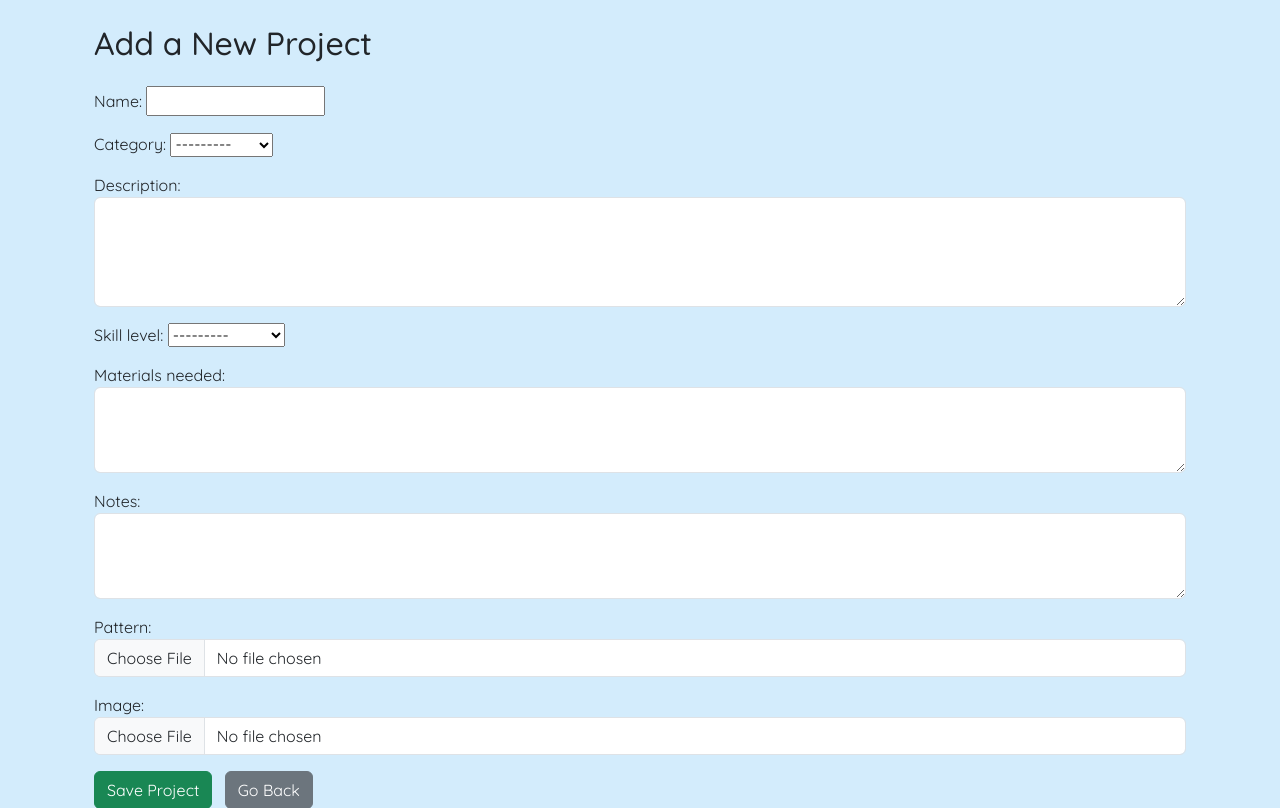
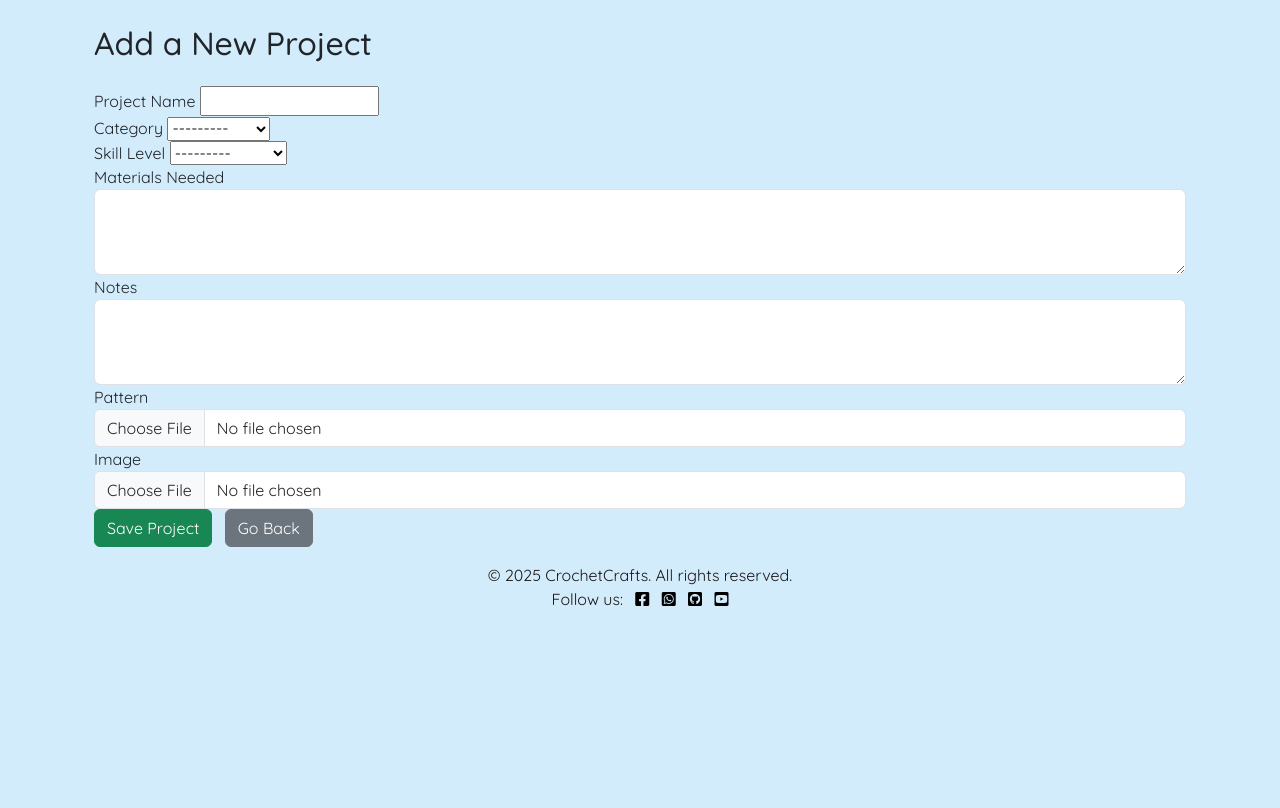
Before and after one commit to louisesykes198/the-crochet-files, a Django app: page /project/new/ in a window 1280 px wide. Shown: the part 59-867 px from the top of the page. After the commit the page ends 665 px from the top, so only its background shows below. Run offline with Django 4.2, Linux system fonts and the light colour scheme; the visitor is signed in with stand-in values (Sample User, id 1).

Commit message:
Added updated html to add-project.html

```diff
--- a/crochet_app/templates/add_project.html
+++ b/crochet_app/templates/add_project.html
@@ -7,8 +7,90 @@
     <form method="POST" enctype="multipart/form-data">
         {% csrf_token %}
 
-        <!-- Render the form fields here -->
-        {{ form.as_p }}
+        <!-- Render form fields manually for more control -->
+        <div class="form-group">
+            <label for="{{ form.name.id_for_label }}">Project Name</label>
+            {{ form.name }}
+            {% if form.name.errors %}
+                <div class="invalid-feedback">
+                    {% for error in form.name.errors %}
+                        <p>{{ error }}</p>
+                    {% endfor %}
+                </div>
+            {% endif %}
+        </div>
+
+        <div class="form-group">
+            <label for="{{ form.category.id_for_label }}">Category</label>
+            {{ form.category }}
+            {% if form.category.errors %}
+                <div class="invalid-feedback">
+                    {% for error in form.category.errors %}
+                        <p>{{ error }}</p>
+                    {% endfor %}
+                </div>
+            {% endif %}
+        </div>
+
+        <div class="form-group">
+            <label for="{{ form.skill_level.id_for_label }}">Skill Level</label>
+            {{ form.skill_level }}
+            {% if form.skill_level.errors %}
+                <div class="invalid-feedback">
+                    {% for error in form.skill_level.errors %}
+                        <p>{{ error }}</p>
+                    {% endfor %}
+                </div>
+            {% endif %}
+        </div>
+
+        <div class="form-group">
+            <label for="{{ form.materials_needed.id_for_label }}">Materials Needed</label>
+            {{ form.materials_needed }}
+            {% if form.materials_needed.errors %}
+                <div class="invalid-feedback">
+                    {% for error in form.materials_needed.errors %}
+                        <p>{{ error }}</p>
+                    {% endfor %}
+                </div>
+            {% endif %}
+        </div>
+
+        <div class="form-group">
+            <label for="{{ form.notes.id_for_label }}">Notes</label>
+            {{ form.notes }}
+            {% if form.notes.errors %}
+                <div class="invalid-feedback">
+                    {% for error in form.notes.errors %}
+                        <p>{{ error }}</p>
+                    {% endfor %}
+                </div>
+            {% endif %}
+        </div>
+
+        <div class="form-group">
+            <label for="{{ form.pattern.id_for_label }}">Pattern</label>
+            {{ form.pattern }}
+            {% if form.pattern.errors %}
+                <div class="invalid-feedback">
+                    {% for error in form.pattern.errors %}
+                        <p>{{ error }}</p>
+                    {% endfor %}
+                </div>
+            {% endif %}
+        </div>
+
+        <div class="form-group">
+            <label for="{{ form.image.id_for_label }}">Image</label>
+            {{ form.image }}
+            {% if form.image.errors %}
+                <div class="invalid-feedback">
+                    {% for error in form.image.errors %}
+                        <p>{{ error }}</p>
+                    {% endfor %}
+                </div>
+            {% endif %}
+        </div>
 
         <!-- Submit button -->
         <button type="submit" class="btn btn-success">Save Project</button>
@@ -16,5 +98,16 @@
         <!-- Go back button -->
         <a href="{% url 'project_list' %}" class="btn btn-secondary ms-2">Go Back</a>
     </form>
+
+    <!-- Display messages (success or error) -->
+    {% if messages %}
+    <div class="alert alert-info mt-4">
+        <ul>
+            {% for message in messages %}
+                <li>{{ message }}</li>
+            {% endfor %}
+        </ul>
+    </div>
+    {% endif %}
 </div>
 {% endblock %}
--- a/crochet_app/views.py
+++ b/crochet_app/views.py
@@ -48,7 +48,14 @@
     if request.method == 'POST':
         form = ProjectForm(request.POST, request.FILES)
         if form.is_valid():
-            project = form.save()
+            # Save the form instance but don't commit to the database yet
+            project = form.save(commit=False)
+            # Assign the logged-in user to the project
+            project.user = request.user
+            # Now save the project to the database
+            project.save()
+
+            # Show a success message and redirect to the project list
             messages.success(request, "Project added successfully!")
             return redirect('project_list')
         else:
@@ -56,6 +63,7 @@
     else:
         form = ProjectForm()
     return render(request, 'add_project.html', {'form': form})
+
 
 # Edit Project view
 @login_required
```
